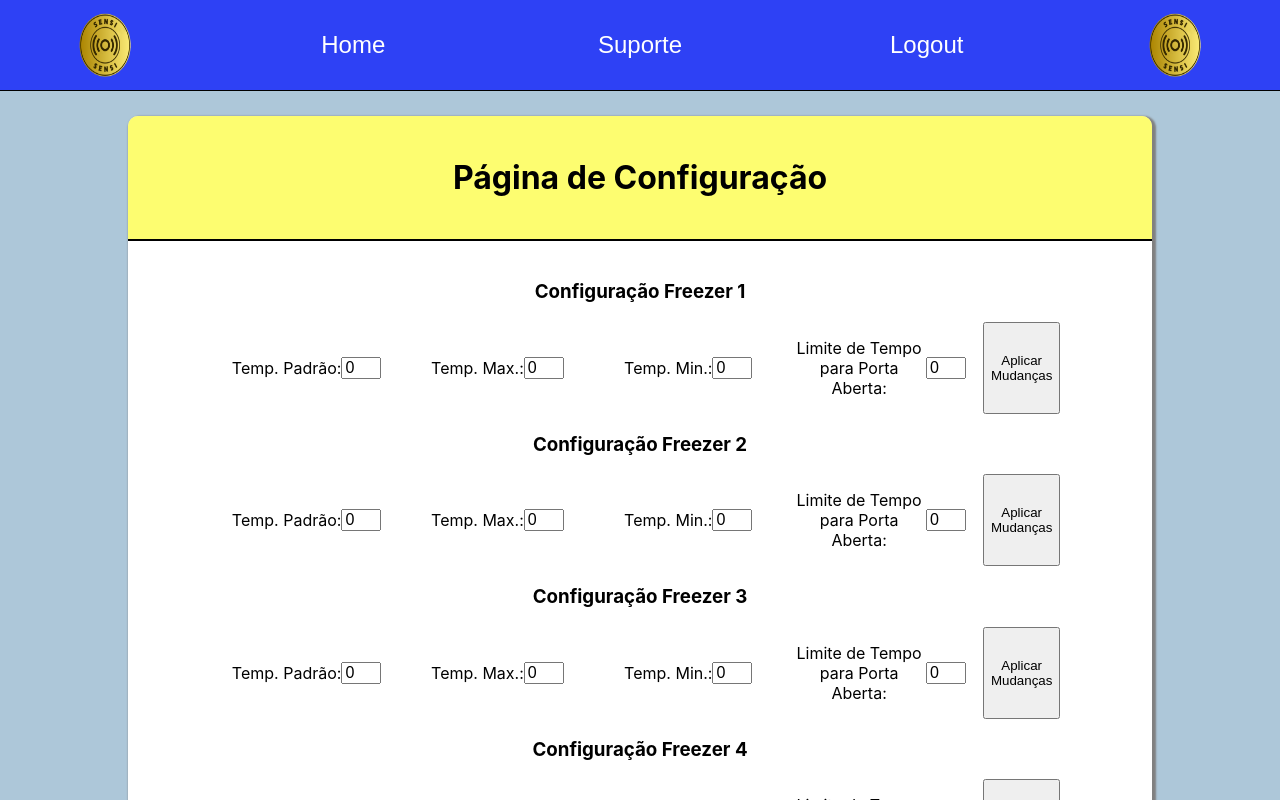
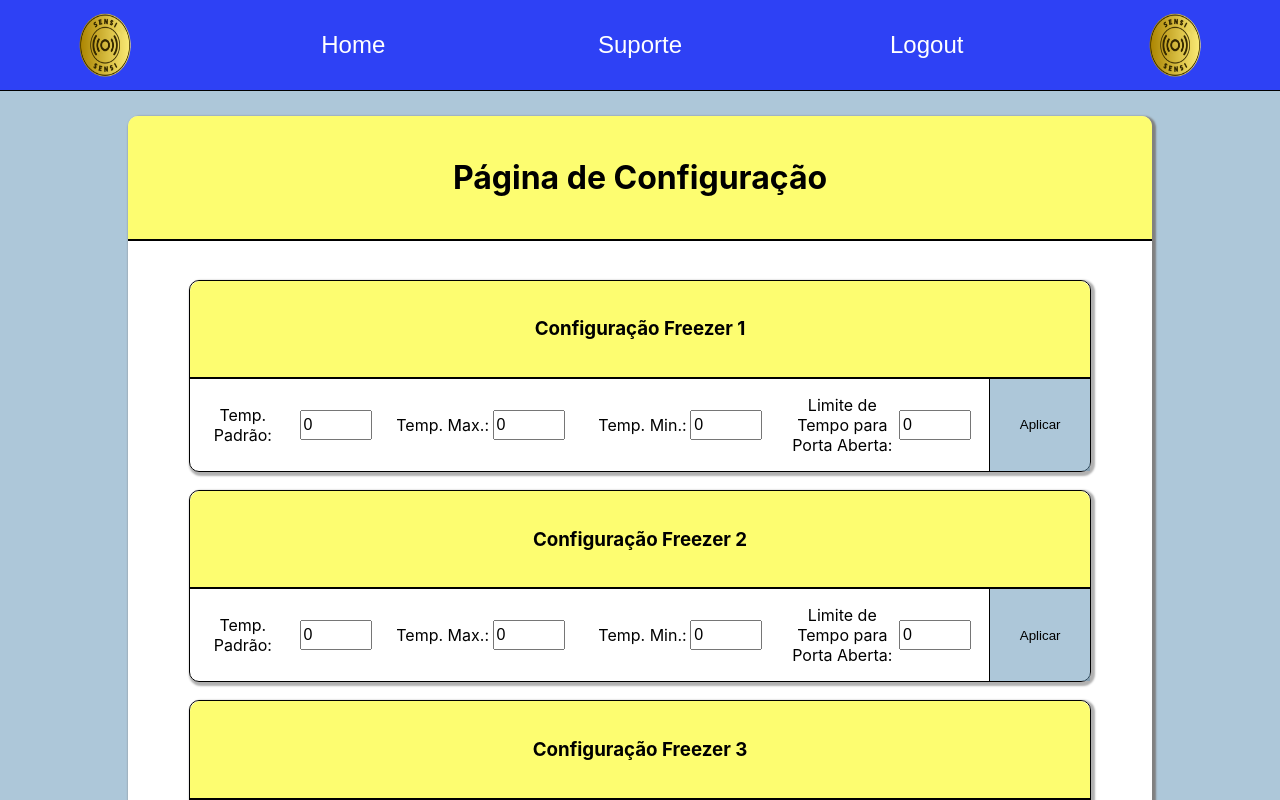
Before and after one commit to Hiagoperoni/SENSI, a React (Create React App) app in the folder App/FrontEnd/: page /planta/1/config in a window 1280 px wide. Shown: the top 800 px of the page. Built offline with nearby package versions, Linux system fonts and the light colour scheme; no server answers.

Commit message:
CSS Componente Freezer pronto

```diff
--- a/App/FrontEnd/src/CSS/App.css
+++ b/App/FrontEnd/src/CSS/App.css
@@ -34,46 +34,9 @@
   padding: 5%;
 }
 
-.imgAlerta {
-  width: 20%;
-  height: 50%;
-  animation: animate
-  1.5s linear infinite;
-}
-
 .dispFreezer {
   display: flex;
   justify-content: flex-end;
-}
-
-.freezerConfig {
-  display: flex;
-  flex-direction: column;
-  justify-content: space-between;
-  align-items: center;
-  border: 2px solid black;
-  padding-bottom: 2%;
-  padding: 2%;
-  width: 50%;
-}
-
-.divTempConfig {
-  display: flex;
-  flex-direction: row;
-}
-
-.labelConfigFreezer {
-  display: flex;
-  width: 100%;
-  align-items: center;
-  justify-content: center;
-  margin-right: 2%;
-}
-
-.inputConfig {
-  font-size: medium;
-  height: 1em;
-  width: 2em;
 }
 
 .freezerPageConfig {
@@ -81,25 +44,3 @@
   flex-direction: column;
   align-items: center;
 }
-
-.divZoomFreezer {
-  display: flex;
-  width: 80%;
-  flex-direction: column;
-  align-items: center;
-  justify-content: space-between;
-}
-
-@keyframes animate {
-  0% {
-      opacity: 0;
-  }
-
-  50% {
-      opacity: 0.7;
-  }
-
-  100% {
-      opacity: 0;
-  }
-}
--- a/App/FrontEnd/src/CSS/Config.css
+++ b/App/FrontEnd/src/CSS/Config.css
@@ -20,4 +20,60 @@
     border-radius: 10px 10px 0px 0px;
     background-color: rgb(253, 253, 77, 0.8);
     margin-bottom: 2%;
-  }
+}
+
+.sectionConfig {
+    margin-top: 2%;
+    border-radius: 10px;
+    box-shadow: 2px 2px 2px 2px rgb(177, 177, 177);
+    border: 1px solid black;
+}
+
+.divTempConfig {
+    display: flex;
+    flex-direction: row;
+    width: 100%;
+}
+
+.freezerConfig {
+    display: flex;
+    flex-direction: column;
+    justify-content: space-between;
+    align-items: center;
+    border: 2px solid black;
+    padding-bottom: 2%;
+    padding: 2%;
+    width: 50%;
+}
+
+.labelConfigFreezer {
+    display: flex;
+    width: 100%;
+    align-items: center;
+    justify-content: center;
+    margin-right: 2%;
+}
+
+.inputConfig {
+    font-size: medium;
+    height: 1.5em;
+    width: 4em;
+    margin-left: 2%;
+}
+
+.divConfigTitle {
+    padding-top: 2%;
+    padding-bottom: 2%;
+    width: 100%;
+    border-bottom: 2px solid black;
+    border-radius: 10px 10px 0px 0px;
+    background-color: rgb(253, 253, 77, 0.8);
+}
+
+.applyButton {
+    width: 50%;
+    background-color: rgb(92, 144, 179, 0.5);
+    border: transparent;
+    border-left: 1px solid black;
+    cursor: pointer;
+}
--- a/App/FrontEnd/src/CSS/Painel.css
+++ b/App/FrontEnd/src/CSS/Painel.css
@@ -50,6 +50,26 @@
     margin-bottom: 2%;
 }
 
+.imgAlerta {
+    width: 20%;
+    height: 50%;
+    animation: animate 1.5s linear infinite;
+}
+
+@keyframes animate {
+    0% {
+        opacity: 0;
+    }
+
+    50% {
+        opacity: 0.7;
+    }
+
+    100% {
+        opacity: 0;
+    }
+  }
+
 .divConfig {
     display: flex;
     justify-content: flex-end;
--- /dev/null
+++ b/App/FrontEnd/src/CSS/Zoom.css
@@ -0,0 +1,7 @@
+.divZoomFreezer {
+    display: flex;
+    width: 80%;
+    flex-direction: column;
+    align-items: center;
+    justify-content: space-between;
+  }
--- a/App/FrontEnd/src/app/frontEnd/Components/FreezerConfig.js
+++ b/App/FrontEnd/src/app/frontEnd/Components/FreezerConfig.js
@@ -1,5 +1,6 @@
 import React, { useState, useEffect } from 'react';
 import { getConfigFreezer, postConfigFreezer } from '../services/request';
+import '../../../CSS/Config.css';
 
 function FreezerConfigComp(props) {
   const { clienteId, freezerId } = props;
@@ -77,8 +78,10 @@ function FreezerConfigComp(props) {
   }
 
   return (
-    <section>
+    <section className='sectionConfig'>
+      <div className='divConfigTitle'>
       <h3>Configuração Freezer {freezerId}</h3>
+      </div>
       <div className="divTempConfig">
         <label className="labelConfigFreezer">
           <p>Temp. Padrão:</p>
@@ -96,7 +99,7 @@ function FreezerConfigComp(props) {
           <p>Limite de Tempo para Porta Aberta:</p>
           <input type="number" className="inputConfig" onChange={ verifyPortaTempo }  value={configFreezerAt.porta_tempo}/>
         </label>
-        <button type="button" onClick={ postConfig }>Aplicar Mudanças</button>
+        <button type="button" className='applyButton' onClick={ postConfig }>Aplicar</button>
       </div>
     </section>
   )
--- a/App/FrontEnd/src/app/frontEnd/Pages/zoom.js
+++ b/App/FrontEnd/src/app/frontEnd/Pages/zoom.js
@@ -1,6 +1,7 @@
 import React from 'react';
 import HeaderComp from '../Components/HeaderComp';
 import { useParams } from 'react-router-dom';
+import '../../../CSS/Zoom.css';
 
 function ZoomProd(props) {
   const { prod } = useParams();
```
Lines whose indentation alone changed are shown as unchanged.
